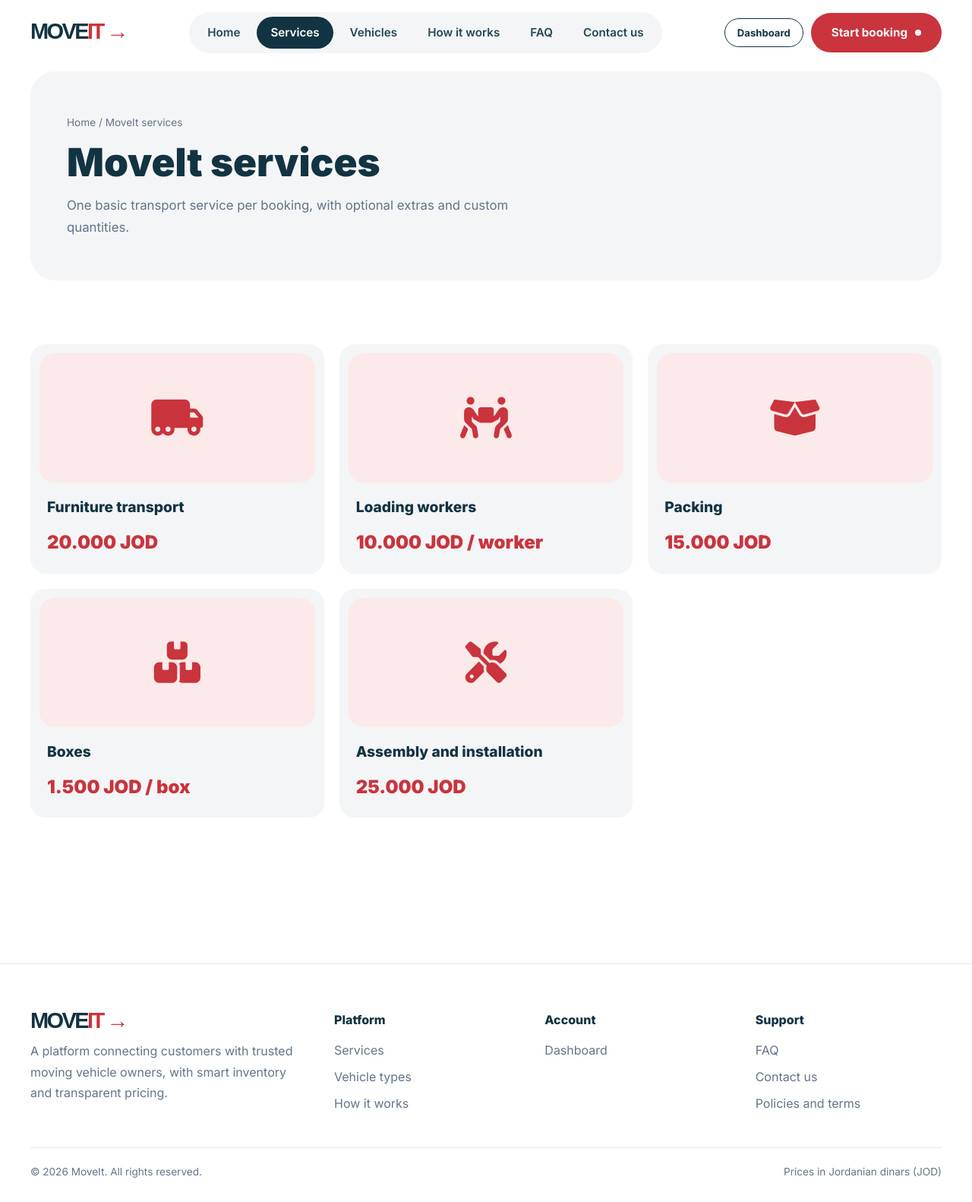
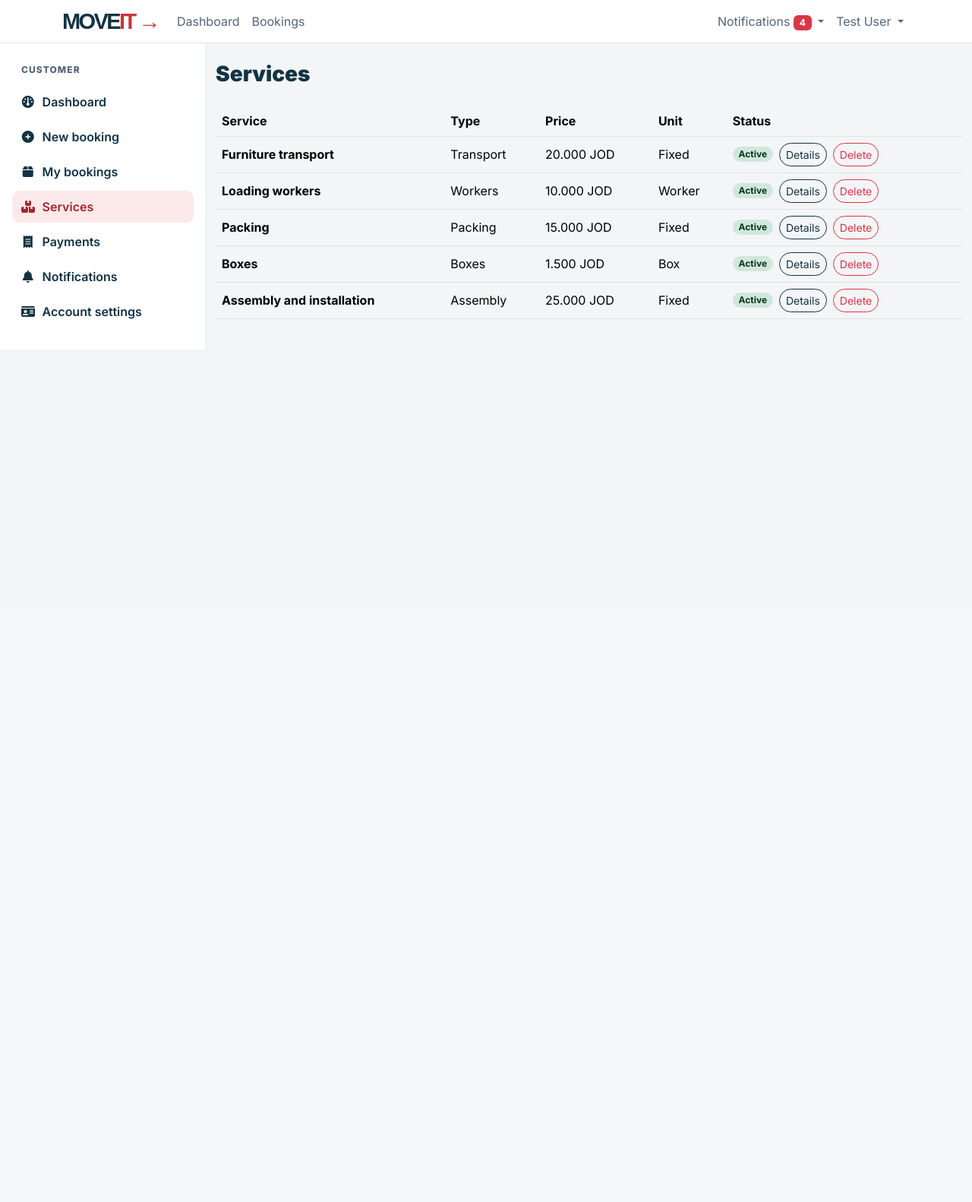
Before and after one commit to AGIAS911/Laravel_Project_1, a Laravel app: page /services in a window 1280 px wide. Shown: the whole page at 76% size. After the commit the page ends 460 px from the top, so only its background shows below. Run offline with Laravel 12, Linux system fonts and the light colour scheme; a user stored in the database is signed in; data comes from the database, SQL or seed files in the repository.

Commit message:
front-end added to back-end

```diff
--- a/app/Http/Controllers/ServiceController.php
+++ b/app/Http/Controllers/ServiceController.php
@@ -10,15 +10,26 @@ class ServiceController extends Controller
     /**
      * Display a listing of the resource.
      */
-    public function index()
+    public function index(Request $request)
     {
-        if (request()->user()?->role !== 'admin') {
-            $services = Service::where('is_active', true)->paginate(12);
+        $user = $request->user();
+        $isAdmin = $user?->role === 'admin';
+
+        if ($user === null) {
+            $services = Service::query()
+                ->where('is_active', true)
+                ->orderBy('name')
+                ->paginate(12);
 
             return view('info.services', compact('services'));
         }
-        $services = Service::latest()->paginate(10);
-        return view('services.index',compact('services'));
+
+        $services = Service::query()
+            ->when(!$isAdmin, fn ($query) => $query->where('is_active', true))
+            ->latest()
+            ->paginate($isAdmin ? 10 : 12);
+
+        return view('services.index', compact('services'));
     }
 
     /**
@@ -27,35 +38,36 @@ class ServiceController extends Controller
     public function create()
     {
         return view('services.create');
-
     }
 
     /**
      * Store a newly created resource in storage.
      */
-  public function store(Request $request)
+    public function store(Request $request)
     {
         $validated = $request->validate([
-            'name'        => 'required|string|max:255',
+            'name' => 'required|string|max:150',
             'description' => 'nullable|string',
-            'type'        => 'required|string|max:255',
-            'unit'        => 'required|string|max:255',
-            'price'       => 'required|numeric|min:0',
-            'is_active'   => 'boolean',
+            'type' => 'required|string|max:20',
+            'unit' => 'required|string|max:20',
+            'price' => 'required|numeric|decimal:0,3|min:0|max:9999999.999',
+            'is_active' => 'boolean',
         ]);
-        $validated['is_active'] = $request->has('is_active');
+        $validated['is_active'] = $request->boolean('is_active');
 
         Service::create($validated);
 
         return redirect()->route('services.index')
-        ->with('success', 'The service has been created successfully.');
-         }
+            ->with('success', 'The service has been created successfully.');
+    }
 
     /**
      * Display the specified resource.
      */
     public function show(Service $service)
     {
+        abort_unless($service->is_active || request()->user()?->role === 'admin', 404);
+
         return view('services.show', compact('service'));
     }
 
@@ -70,23 +82,23 @@ class ServiceController extends Controller
     /**
      * Update the specified resource in storage.
      */
-   public function update(Request $request, Service $service)
+    public function update(Request $request, Service $service)
     {
         $validated = $request->validate([
-            'name'        => 'required|string|max:255',
+            'name' => 'required|string|max:150',
             'description' => 'nullable|string',
-            'type'        => 'required|string|max:255',
-            'unit'        => 'required|string|max:255',
-            'price'       => 'required|numeric|min:0',
-            'is_active'   => 'boolean',
+            'type' => 'required|string|max:20',
+            'unit' => 'required|string|max:20',
+            'price' => 'required|numeric|decimal:0,3|min:0|max:9999999.999',
+            'is_active' => 'boolean',
         ]);
 
-        $validated['is_active'] = $request->has('is_active');
+        $validated['is_active'] = $request->boolean('is_active');
 
         $service->update($validated);
 
         return redirect()->route('services.index')
-                         ->with('success', '  Updated Successfully .');
+            ->with('success', 'The service has been updated successfully.');
     }
 
     /**
@@ -95,8 +107,8 @@ class ServiceController extends Controller
     public function destroy(Service $service)
     {
         $service->delete();
+
         return redirect()->route('services.index')
-        ->with('success','deleted successfully!');
-
+            ->with('success', 'The service has been deleted successfully.');
     }
 }
--- a/app/Models/MoveItNotification.php
+++ b/app/Models/MoveItNotification.php
@@ -3,11 +3,12 @@
 namespace App\Models;
 
 use Illuminate\Database\Eloquent\Concerns\HasUuids;
+use Illuminate\Database\Eloquent\Factories\HasFactory;
 use Illuminate\Notifications\DatabaseNotification;
 
 class MoveItNotification extends DatabaseNotification
 {
-    use HasUuids;
+    use HasFactory, HasUuids;
 
     public function getTitleAttribute(): ?string
     {
--- a/database/seeders/DatabaseSeeder.php
+++ b/database/seeders/DatabaseSeeder.php
@@ -23,5 +23,6 @@ class DatabaseSeeder extends Seeder
         $this->call(VehicleSeeder::class);
         $this->call(ReviewSeeder::class);
         $this->call(ServiceSeeder::class);
+        $this->call(MoveItNotificationSeeder::class);
     }
 }
--- a/resources/views/layouts/workspace-menu.blade.php
+++ b/resources/views/layouts/workspace-menu.blade.php
@@ -18,12 +18,14 @@
         'driver' => [
             'driver.dashboard' => 'Dashboard',
             ...((auth()->user()->driverProfile?->status === 'approved') ? ['driver.bookings.index' => 'Bookings', 'driver.schedule' => 'Schedule', 'vehicles.index' => 'Vehicles'] : []),
+            'services.index' => 'Services',
             'driver.profile.edit' => 'Driver profile',
         ],
         default => [
             'home' => 'Dashboard',
             'booking.create' => 'New booking',
             'booking.index' => 'My bookings',
+            'services.index' => 'Services',
             'payments.index' => 'Payments',
         ],
     };
@@ -43,7 +45,8 @@
             'Driver reviews' => 'fa-star',
             default => 'fa-id-card',
         })
-        <a href="{{ route($name) }}" @if (request()->routeIs($name)) aria-current="page" @endif>
+        <a href="{{ route($name) }}"
+           @if (request()->routeIs($name) || ($name === 'services.index' && request()->routeIs('services.*'))) aria-current="page" @endif>
             <i class="fa-solid {{ $icon }}" aria-hidden="true"></i>
             {{ __($label) }}
         </a>
--- a/resources/views/services/_form.blade.php
+++ b/resources/views/services/_form.blade.php
@@ -1,4 +1,5 @@
 <div class="card shadow-sm">
+
     <form method="POST"
           action="{{ $service ? route('services.update', $service) : route('services.store') }}">
         @csrf
--- a/resources/views/services/index.blade.php
+++ b/resources/views/services/index.blade.php
@@ -3,7 +3,9 @@
 @section('page-title', 'Services')
 
 @section('actions')
-    <a class="btn btn-primary" href="{{ route('services.create') }}">Add service</a>
+    @if (auth()->user()?->role === 'admin')
+        <a class="btn btn-primary" href="{{ route('services.create') }}">Add service</a>
+    @endif
 @endsection
 
 @section('content')
@@ -17,10 +19,24 @@
                         <td>{{ str($service->type)->headline() }}</td>
                         <td>{{ number_format((float) $service->price, 3) }} JOD</td>
                         <td>{{ str($service->unit)->headline() }}</td>
-                        <td>@include('booking._status', ['state' => $service->is_active ? 'approved' : 'draft', 'label' => $service->is_active ? 'Active' : 'Inactive'])</td>
+                        <td>
+                            <div class="d-flex flex-wrap align-items-center gap-2">
+                                @include('booking._status', ['state' => $service->is_active ? 'approved' : 'draft', 'label' => $service->is_active ? 'Active' : 'Inactive'])
+                                <a class="btn btn-outline-secondary btn-sm" href="{{ route('services.show', $service) }}">Details</a>
+                                @if (auth()->check())
+                                    <form class="d-inline-flex m-0" method="POST" action="{{ route('services.destroy', $service) }}">
+                                        @csrf
+                                        @method('DELETE')
+                                        <button class="btn btn-outline-danger btn-sm" type="submit"
+                                                onclick="return confirm('Delete this service?')">Delete</button>
+                                    </form>
+                                @endif
+                            </div>
+                        </td>
                         <td class="text-end text-nowrap">
-                            <a class="btn btn-outline-secondary btn-sm" href="{{ route('services.show', $service) }}">Details</a>
-                            <a class="btn btn-outline-secondary btn-sm" href="{{ route('services.edit', $service) }}">Edit</a>
+                            @if (auth()->user()?->role === 'admin')
+                                <a class="btn btn-outline-secondary btn-sm" href="{{ route('services.edit', $service) }}">Edit</a>
+                            @endif
                         </td>
                     </tr>
                 @empty
--- a/routes/web.php
+++ b/routes/web.php
@@ -13,6 +13,7 @@ use App\Http\Controllers\ProfileController;
 use App\Http\Controllers\ReviewController;
 use App\Http\Controllers\VehicleController;
 use App\Http\Controllers\VehicleTypeController;
+use App\Http\Controllers\Admin\PaymentReviewController;
 use Illuminate\Support\Facades\Auth;
 use App\Http\Controllers\NotificationController;
 use App\Http\Controllers\UserController;
@@ -20,6 +21,7 @@ use App\Http\Controllers\ServiceController;
 use Illuminate\Support\Facades\Route;
 use App\Http\Controllers\DriverController;
 use App\Http\Controllers\ChatbotController;
+use App\Http\Controllers\PaymentController;
 
 
 use App\Http\Controllers\ScanSessionController;
@@ -27,6 +29,12 @@ use App\Http\Controllers\ScanSessionController;
 Route::get('/', function () {
     return view('welcome');
 });
+
+Route::view('/how-it-works', 'info.how-it-works')->name('info.how-it-works');
+Route::view('/faq', 'info.faq')->name('info.faq');
+Route::view('/contact', 'info.contact')->name('info.contact');
+Route::post('/contact', [ContactController::class, 'store'])->name('info.contact.store');
+Route::view('/policies', 'info.policies')->name('info.policies');
 
 Route::get('/dashboard', function () {
     return view('dashboard');
@@ -92,8 +100,11 @@ Route::middleware(['auth', 'active'])->group(function () {
     Route::put('/password', [ProfileController::class, 'updatePassword']);
     Route::put('/password/reset', [ProfileController::class, 'updatePassword']);
 });
-Route::resource('services', ServiceController::class)->except(['index', 'show'])
+Route::resource('services', ServiceController::class)->except(['index', 'show', 'destroy'])
     ->middleware(['auth', 'active', 'role:admin']);
+Route::delete('/services/{service}', [ServiceController::class, 'destroy'])
+    ->middleware(['auth', 'active'])
+    ->name('services.destroy');
 Route::resource('services', ServiceController::class)->only(['index', 'show']);
 
 //--------------------------------------------------------
@@ -121,6 +132,10 @@ Route::middleware(['auth', 'active', 'role:admin'])
         Route::get('/settings', [WorkspaceController::class, 'settings'])->name('settings');
         Route::put('/settings', [WorkspaceController::class, 'updateSettings'])->name('settings.update');
         Route::get('/inbox', [WorkspaceController::class, 'inbox'])->name('inbox');
+        Route::get('/payments', [PaymentReviewController::class, 'index'])->name('payments.index');
+        Route::get('/payments/{id}', [PaymentReviewController::class, 'show'])->name('payments.show');
+        Route::post('/payments/{id}/approve', [PaymentReviewController::class, 'approve'])->name('payments.approve');
+        Route::post('/payments/{id}/reject', [PaymentReviewController::class, 'reject'])->name('payments.reject');
         Route::patch('/users/{user}/driver-status', [UserController::class, 'reviewDriver'])->name('users.driver-status');
         Route::apiResource('pricing-rules', PricingRuleController::class)->except('show');
         Route::resource('users', UserController::class)
@@ -135,3 +150,14 @@ Route::get('/chatbot', [ChatbotController::class, 'index'])->name('chatbot.index
 
 Route::post('/chatbot/message', [ChatbotController::class, 'send'])
     ->name('chatbot.message');
+Route::middleware(['auth', 'active', 'role:customer'])->group(function () {
+    Route::get('/payments', [PaymentController::class, 'index'])
+        ->name('payments.index');
+    Route::get('/payments/create', [PaymentController::class, 'create'])
+        ->name('payments.create');
+    Route::post('/payments', [PaymentController::class, 'store'])
+        ->name('payments.store');
+});
+
+Route::middleware(['auth', 'active'])->get('/payments/{id}/receipt', [PaymentController::class, 'receipt'])
+    ->name('payments.receipt');
```
Also changed, not shown: app/Models/Notification.php (added, +16 -0 lines), database/factories/MoveItNotificationFactory.php (added, +51 -0 lines), database/factories/NotificationFactory.php (added, +31 -0 lines), database/seeders/MoveItNotificationSeeder.php (added, +33 -0 lines), resources/views/home.blade.php (+17 -2 lines), resources/views/services/show.blade.php (+7 -10 lines), tests/Feature/MoveItNotificationSeederTest.php (added, +54 -0 lines), tests/Feature/NotificationFactoryTest.php (added, +22 -0 lines), tests/Feature/ServiceFlowTest.php (+52 -3 lines), resources/views/services/create.blade.php (line endings or trailing spaces).
